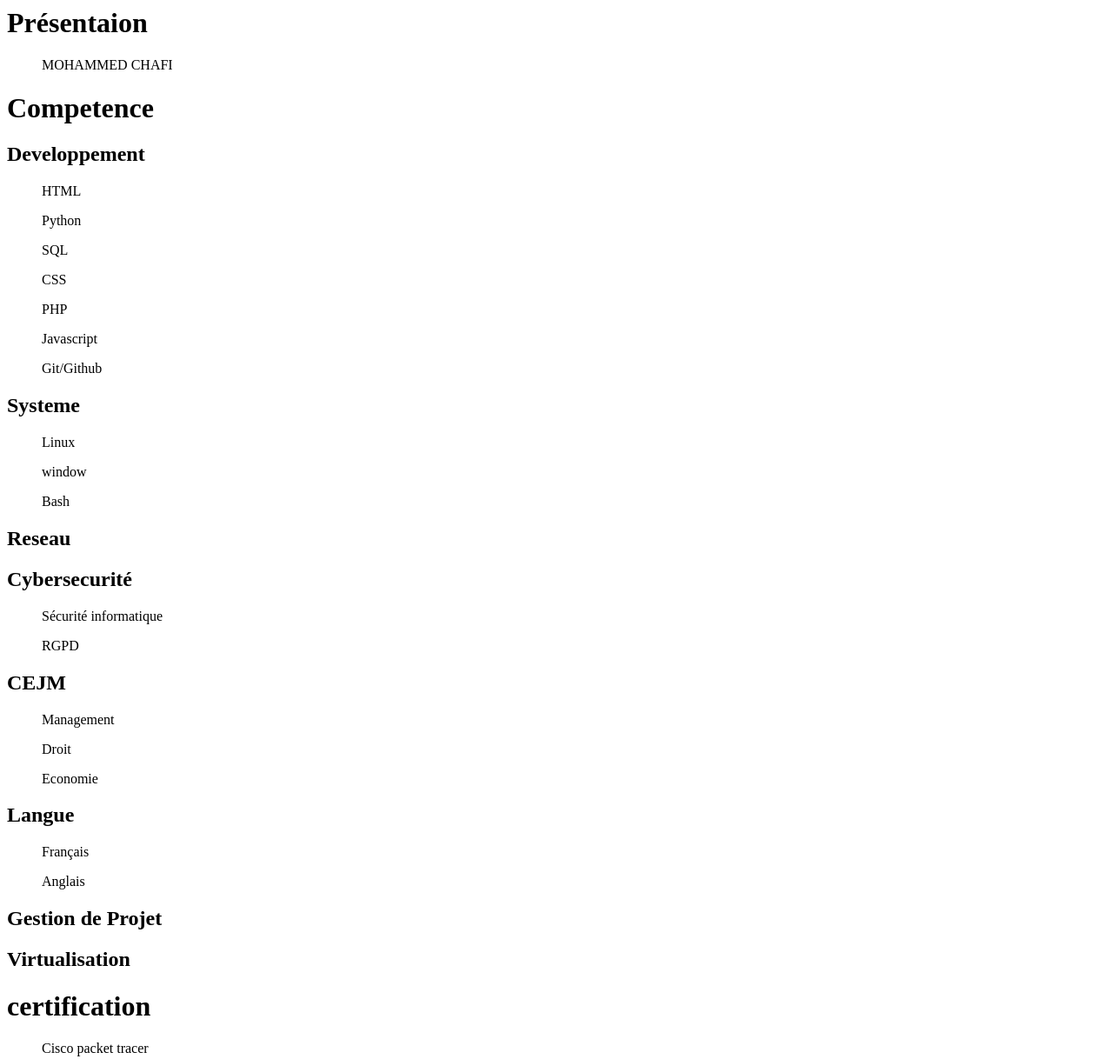
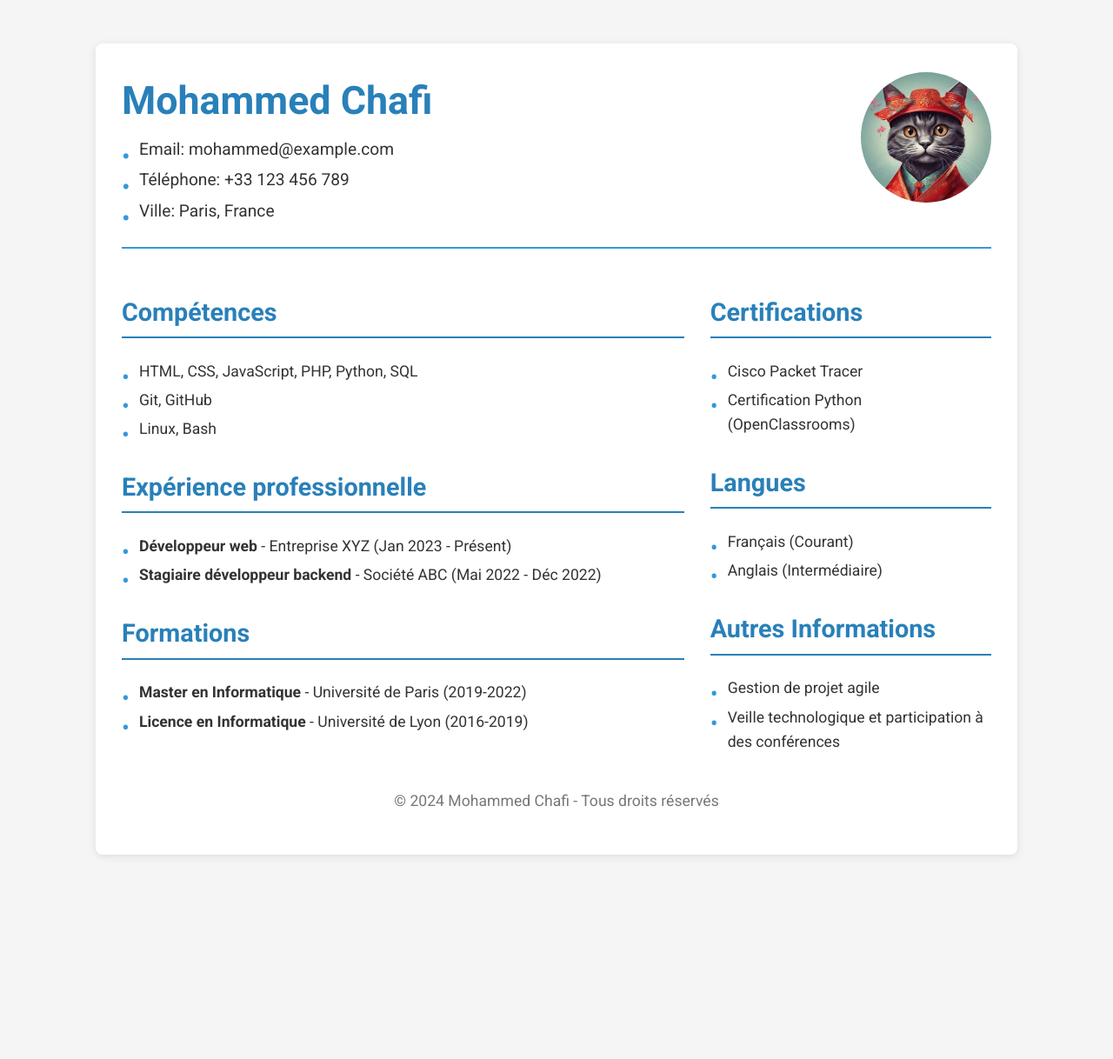
Before and after one commit to nadirchafi/cv, a plain HTML site: page index.htm in a window 1280 px wide. Shown: the top 1218 px of the page at 87% size. After the commit the page ends 1033 px from the top, so only its background shows below. Drawn offline with Linux system fonts and the light colour scheme.

Commit message:
Add files via upload

```diff
--- a/index.htm
+++ b/index.htm
@@ -1,67 +1,200 @@
-<html>
+<!doctype html>
+<html lang="fr">
+<head>
+    <meta charset="UTF-8">
+    <meta name="viewport" content="width=device-width, initial-scale=1.0">
+    <title>CV de Mohammed Chafi</title>
+    <style>
+        /* Récupération des polices Google Fonts */
+        @import url('https://fonts.googleapis.com/css2?family=Roboto:wght@400;700&display=swap');
 
-<!doctype html>
-<head>
+        /* Général */
+        body {
+            font-family: 'Roboto', sans-serif;
+            line-height: 1.6;
+            margin: 0;
+            padding: 0;
+            background-color: #f5f5f5;
+            color: #333;
+        }
+
+        /* Conteneur principal */
+        .container {
+            max-width: 1000px;
+            margin: 50px auto;
+            background-color: #fff;
+            padding: 30px;
+            border-radius: 8px;
+            box-shadow: 0 2px 10px rgba(0, 0, 0, 0.1);
+        }
+
+        /* En-tête - Informations personnelles */
+        .header {
+            display: flex;
+            justify-content: space-between;
+            align-items: center;
+            border-bottom: 2px solid #3498db;
+            padding-bottom: 20px;
+            margin-bottom: 20px;
+        }
+
+        .header h1 {
+            font-size: 2.8em;
+            color: #2980b9;
+            margin: 0;
+        }
+
+        .header ul {
+            list-style: none;
+            margin: 0;
+            padding: 0;
+        }
+
+        .header ul li {
+            margin: 5px 0;
+            font-size: 1.2em;
+        }
+
+        /* Colonnes */
+        .content {
+            display: flex;
+            gap: 30px;
+        }
+
+        /* Colonne de gauche (compétences, expérience, formations) */
+        .left-column {
+            flex: 2;
+        }
+
+        /* Colonne de droite (certifications, langues, autres informations) */
+        .right-column {
+            flex: 1;
+        }
+
+        /* Titres de section */
+        h2 {
+            font-size: 1.8em;
+            color: #2980b9;
+            margin-top: 30px;
+            border-bottom: 2px solid #2980b9;
+            padding-bottom: 5px;
+        }
+
+        /* Listes des compétences et autres */
+        ul {
+            list-style: none;
+            padding: 0;
+            margin: 10px 0;
+        }
+
+        ul li {
+            margin: 5px 0;
+            font-size: 1.1em;
+            padding-left: 20px;
+            position: relative;
+        }
+
+        ul li::before {
+            content: "•";
+            color: #3498db;
+            position: absolute;
+            left: 0;
+            font-size: 1.5em;
+        }
+
+        /* Image de profil */
+        .profile-img {
+            max-width: 150px;
+            border-radius: 50%;
+            margin-bottom: 20px;
+        }
+
+        /* Footer */
+        footer {
+            text-align: center;
+            margin-top: 30px;
+            font-size: 1.1em;
+            color: #777;
+        }
+
+    </style>
 </head>
 <body>
 
-<h1>Présentaion</h1>
-<ul>MOHAMMED CHAFI</ul>
+    <div class="container">
+        <!-- En-tête -->
+        <div class="header">
+            <div>
+                <h1>Mohammed Chafi</h1>
+                <ul>
+                    <li>Email: mohammed@example.com</li>
+                    <li>Téléphone: +33 123 456 789</li>
+                    <li>Ville: Paris, France</li>
+                </ul>
+            </div>
+            <div>
+                <img src="medium.png" alt="Photo de profil" class="profile-img">
+            </div>
+        </div>
 
-<h1>Competence</h1>
-    <h2>Developpement</h2>
-       <ul>HTML</ul>
-       <ul>Python</ul>
-       <ul>SQL</ul>
-       <ul>CSS</ul>
-       <ul>PHP</ul>
-       <ul>Javascript</ul>
-       <ul>Git/Github</ul>
+        <!-- Contenu du CV -->
+        <div class="content">
+            <!-- Colonne gauche -->
+            <div class="left-column">
+                <!-- Compétences -->
+                <h2>Compétences</h2>
+                <ul>
+                    <li>HTML, CSS, JavaScript, PHP, Python, SQL</li>
+                    <li>Git, GitHub</li>
+                    <li>Linux, Bash</li>
+                </ul>
 
-    <h2>Systeme</h2>
-       <ul>Linux</ul>
-       <ul>window</ul>
-       <ul>Bash</ul>
-    <h2>Reseau</h2>
-    <h2>Cybersecurité</h2>
-    <ul>Sécurité informatique</ul>
-    <ul>RGPD</ul>
-    <ul></ul>
+                <!-- Expérience professionnelle -->
+                <h2>Expérience professionnelle</h2>
+                <ul>
+                    <li><strong>Développeur web</strong> - Entreprise XYZ (Jan 2023 - Présent)</li>
+                    <li><strong>Stagiaire développeur backend</strong> - Société ABC (Mai 2022 - Déc 2022)</li>
+                </ul>
 
-    <h2>CEJM</h2>
-    <ul>Management</ul>
-    <ul>Droit</ul>
-    <ul>Economie</ul>
+                <!-- Formations -->
+                <h2>Formations</h2>
+                <ul>
+                    <li><strong>Master en Informatique</strong> - Université de Paris (2019-2022)</li>
+                    <li><strong>Licence en Informatique</strong> - Université de Lyon (2016-2019)</li>
+                </ul>
+            </div>
 
-    <h2>Langue</h2>
-    <ul>Français</ul>
-    <ul>Anglais</ul>
+            <!-- Colonne droite -->
+            <div class="right-column">
+                <!-- Certifications -->
+                <h2>Certifications</h2>
+                <ul>
+                    <li>Cisco Packet Tracer</li>
+                    <li>Certification Python (OpenClassrooms)</li>
+                </ul>
 
-    <h2>Gestion de Projet</h2>
-    <h2>Virtualisation</h2>
-    <ul></ul>
+                <!-- Langues -->
+                <h2>Langues</h2>
+                <ul>
+                    <li>Français (Courant)</li>
+                    <li>Anglais (Intermédiaire)</li>
+                </ul>
 
-<h1>certification</h1>
-<ul>Cisco packet tracer</ul>
+                <!-- Autres informations -->
+                <h2>Autres Informations</h2>
+                <ul>
+                    <li>Gestion de projet agile</li>
+                    <li>Veille technologique et participation à des conférences</li>
+                </ul>
+            </div>
+        </div>
 
-<h1>Situation professionnelle</h1>
-<h1>Veille technologique</h1>
-<p>
+        <!-- Footer -->
+        <footer>
+            <p>&copy; 2024 Mohammed Chafi - Tous droits réservés</p>
+        </footer>
 
-</p>
-
-<img src="medium.png" >
-
-
+    </div>
 
 </body>
-
-
-
-
-
-
-
-
-
 </html>
```
